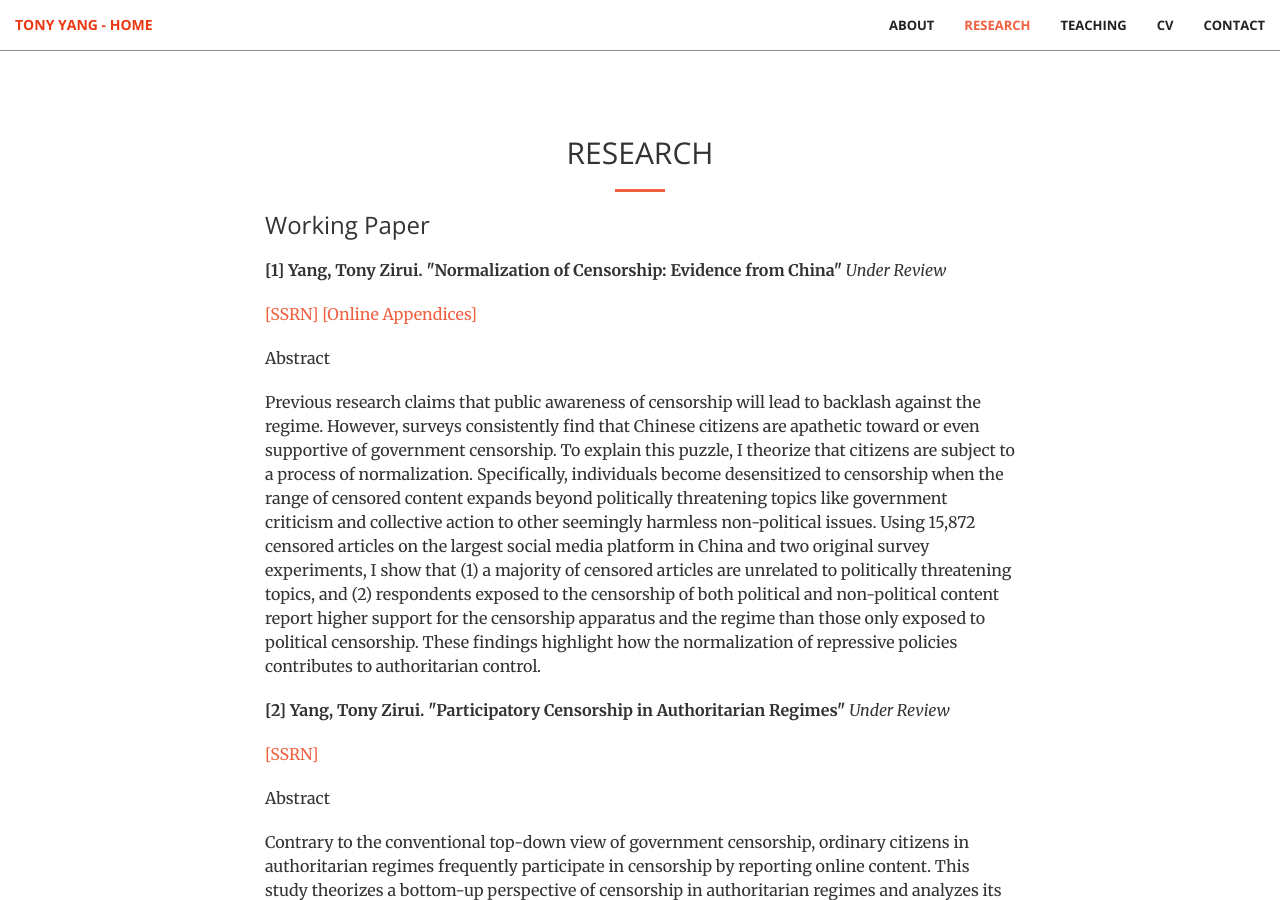
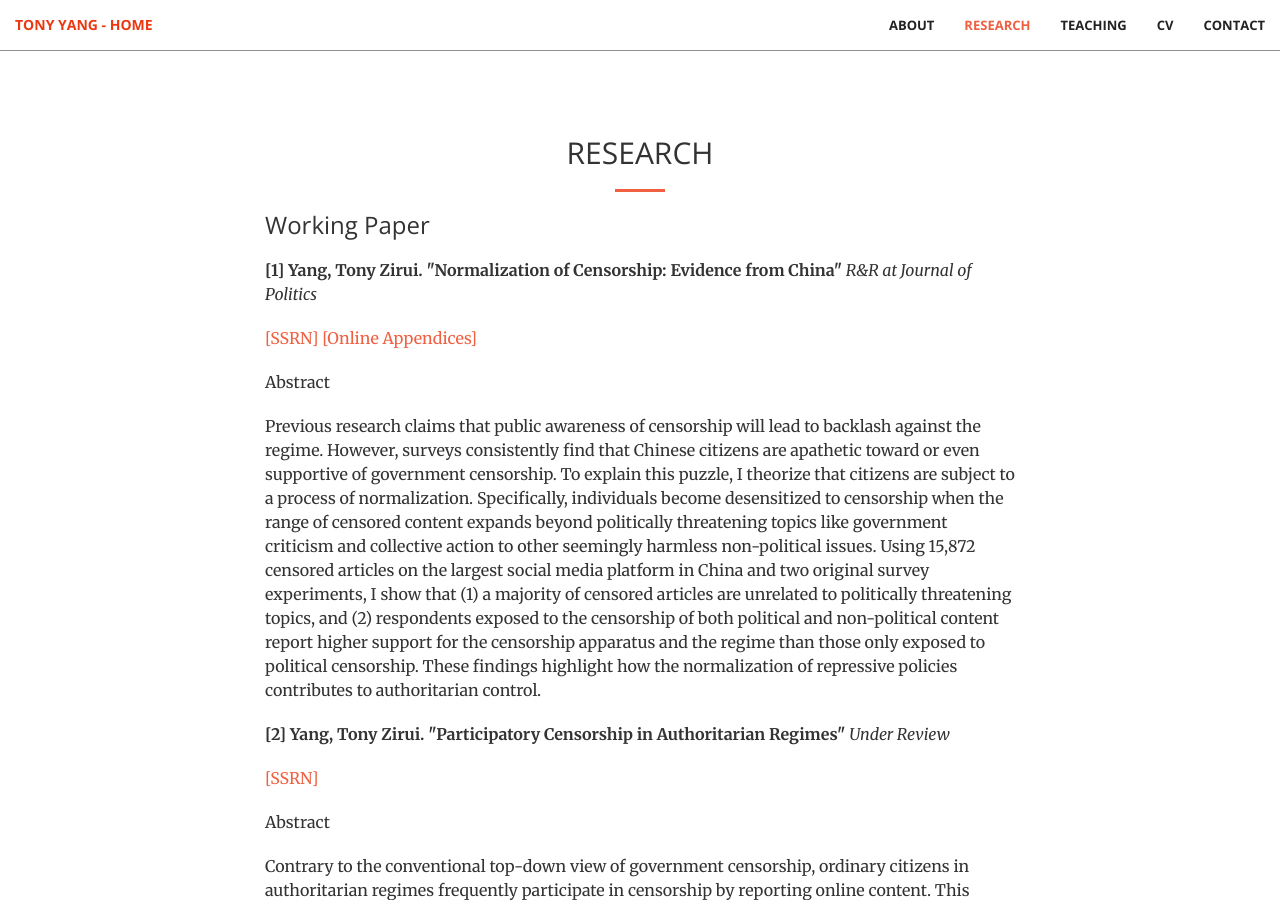
Before and after one commit to tonyhsfz/website, a Jekyll site: the page built from index.html, in a window 1280 px wide and 900 px high, scrolled down 1728 px. Built offline with Jekyll 4.4.1, drawn with Linux system fonts in a browser that asks for light colours.

Commit message:
Update publication.html

```diff
--- a/_includes/publication.html
+++ b/_includes/publication.html
@@ -6,7 +6,7 @@
                 <hr>
                 <h3 class="section-heading">Working Paper</h3>
                     <p></p>
-<p><b>[1] Yang, Tony Zirui. "Normalization of Censorship: Evidence from China" </b> <i>Under Review</i> </p>
+<p><b>[1] Yang, Tony Zirui. "Normalization of Censorship: Evidence from China" </b> <i>R&R at Journal of Politics</i> </p>
                    <p> <a href="https://papers.ssrn.com/sol3/papers.cfm?abstract_id=3835217">[SSRN]</a>
                     <a href="/img/Censorship_Appendices.pdf">[Online Appendices]</a></p>
 <p> Abstract </p>
```
